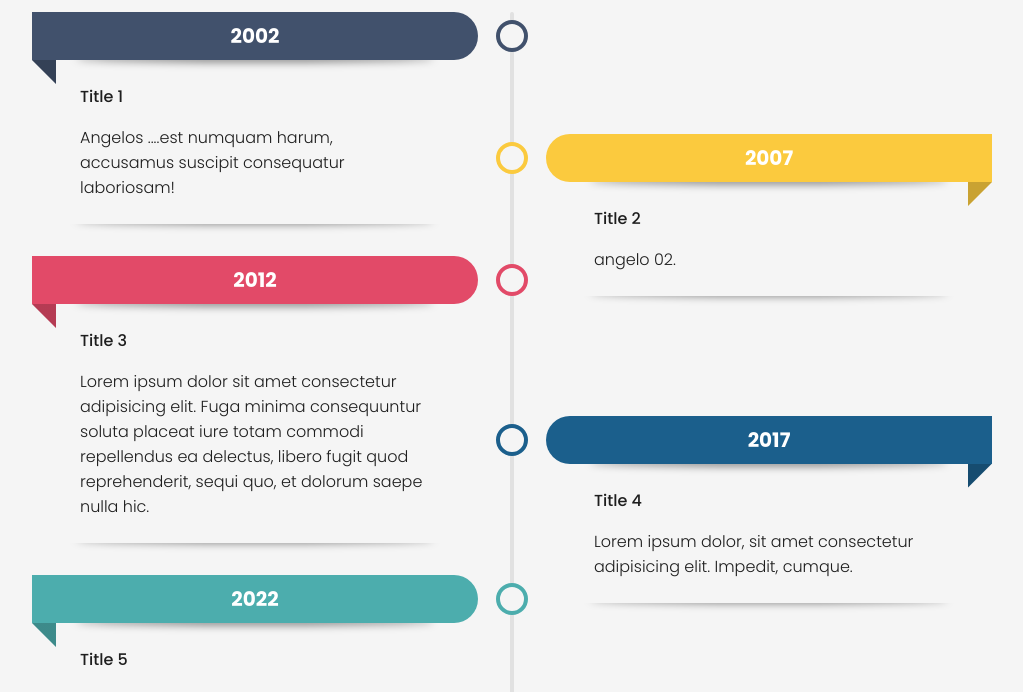
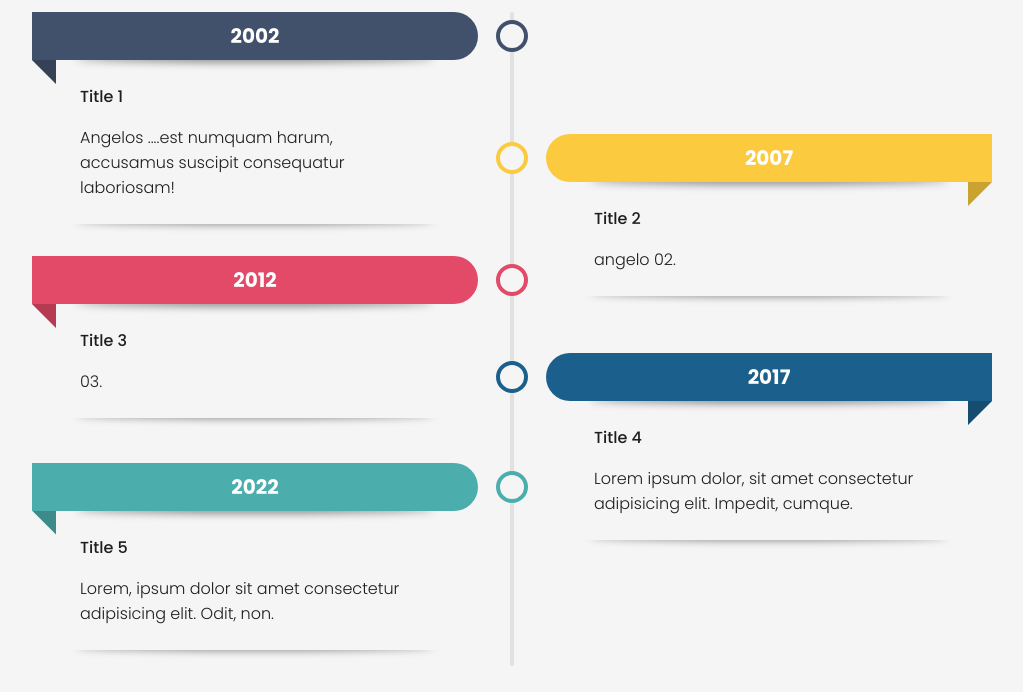
Before and after one commit to angelorfontana/timeline, a plain HTML site: page index.html in a window 1280 px wide. Shown: the part 100-792 px from the top of the page, without its empty margins (128-1151 px from the left). Drawn offline with Linux system fonts and the light colour scheme.

Commit message:
teste 02

```diff
--- a/index.html
+++ b/index.html
@@ -23,7 +23,7 @@
     <li style="--accent-color:#E24A68">
         <div class="date">2012</div>
         <div class="title">Title 3</div>
-        <div class="descr">Lorem ipsum dolor sit amet consectetur adipisicing elit. Fuga minima consequuntur soluta placeat iure totam commodi repellendus ea delectus, libero fugit quod reprehenderit, sequi quo, et dolorum saepe nulla hic.</div>
+        <div class="descr">03.</div>
     </li>
     <li style="--accent-color:#1B5F8C">
         <div class="date">2017</div>
```
